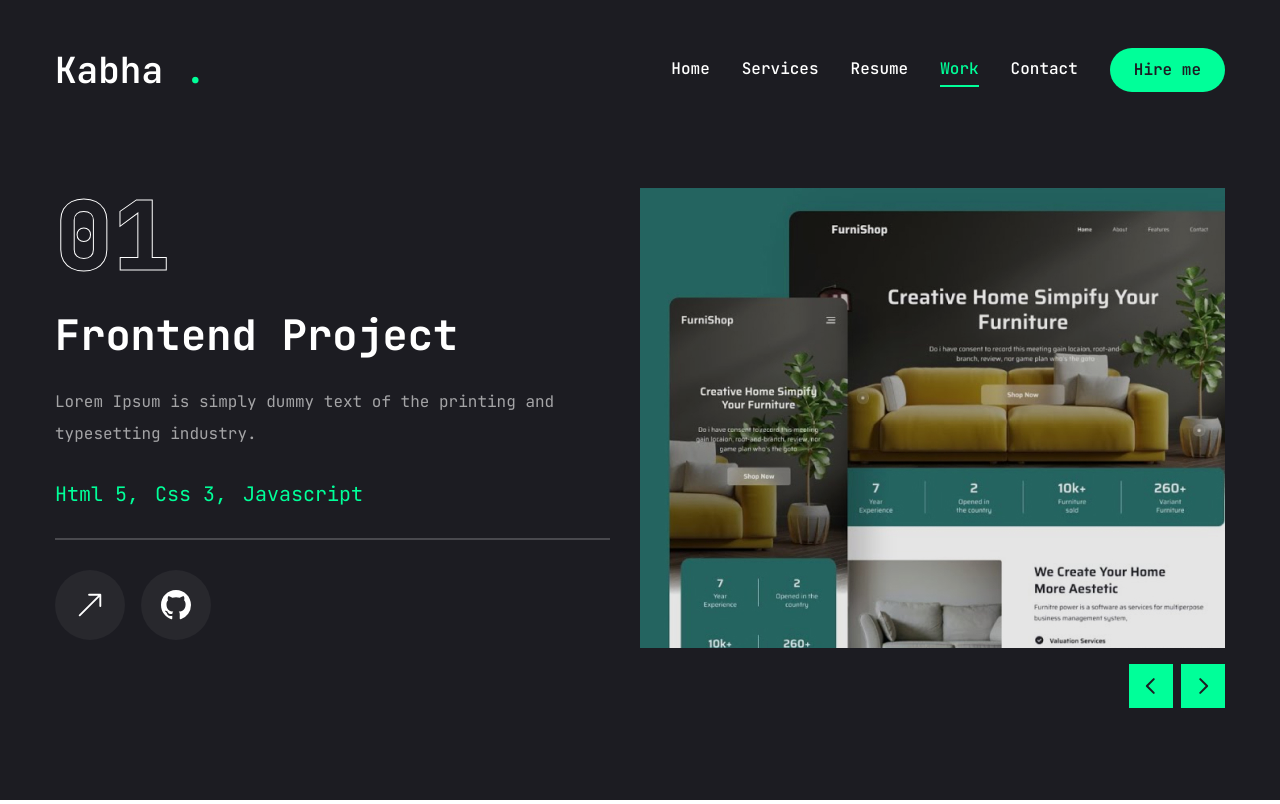
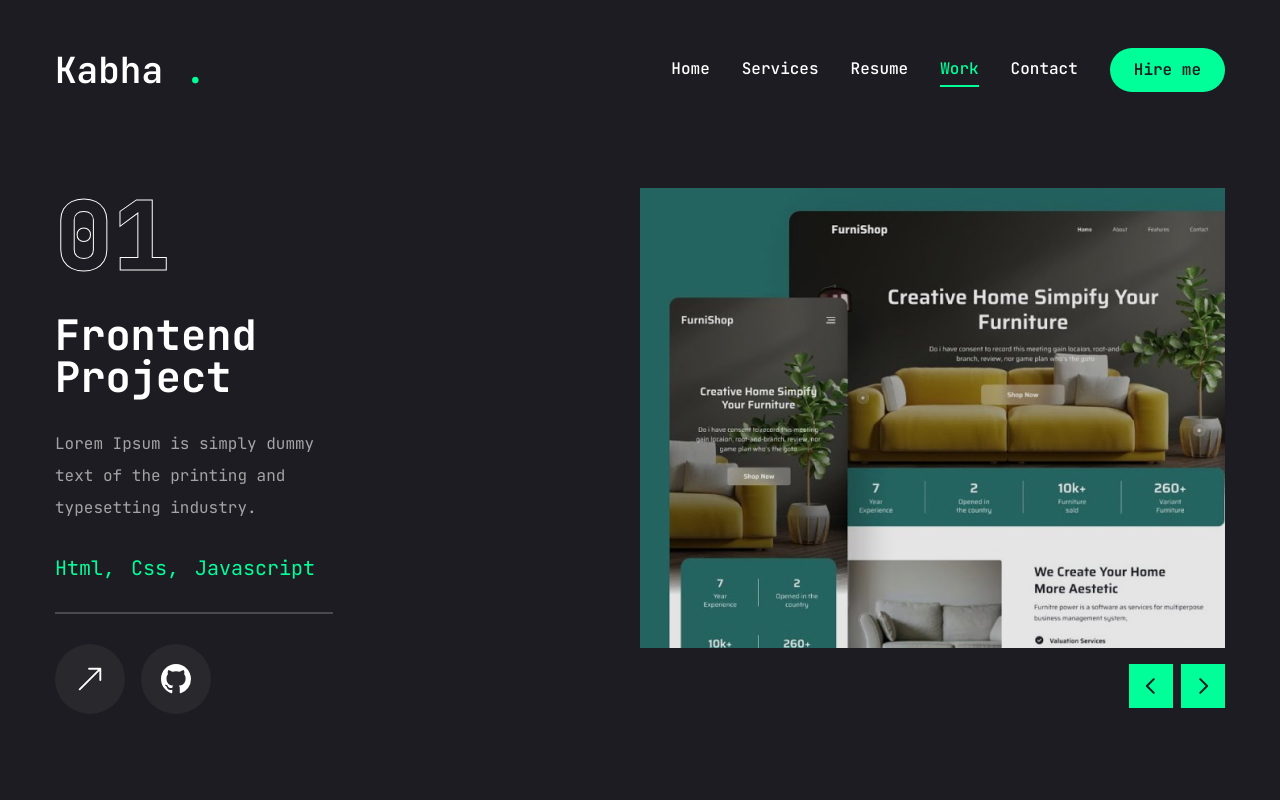
Before and after one commit to kabhamo/Portfolio, a Next.js app: page /work in a window 1280 px wide. Built offline with nearby package versions, Linux system fonts and the light colour scheme.

Commit message:
add: small changes - work page

```diff
--- /dev/null
+++ b/src/app/components/WorkComponents/RightWorkDetails.tsx
@@ -0,0 +1,53 @@
+import React from 'react'
+import { ProjectType } from '@/app/utils/types'
+import { EnumLinkType } from '@/app/utils/enums'
+import LiveLink from './LiveLink'
+
+type Props = {
+    project: ProjectType
+}
+
+const RightWorkDetails = ({ project }: Props) => {
+    return (
+        <div className="w-full xl:w-[50%] xl:h-[460px] flex flex-col xl:justify-between order-2 xl:order-none">
+            <div className="flex flex-col gap-[30px] h-[50%]">
+                {/* outline num */}
+                <div className="text-8xl leading-none font-extrabold text-transparent text-outline">
+                    {project.num}
+                </div>
+                {/* project category */}
+                <h2 className="text-[42px] font-bold leading-none text-white group-hover:text-accent transition-all duration-500 capitalize">
+                    {project.category} project
+                </h2>
+                {/* project description */}
+                <p className="text-white/60">{project.description}</p>
+
+                {/* stack */}
+                <ul className="flex gap-4">
+                    {project.stack.map((item, index) => {
+                        return (
+                            <li key={index} className="text-xl text-accent">
+                                {item.name}
+                                {index !== project.stack.length - 1 && ','}
+                            </li>
+                        )
+                    })}
+                </ul>
+                {/* border */}
+                <div className="border border-white/20"></div>
+                {/* buttons */}
+                <div className="flex items-center gap-4">
+                    {/* Live project button */}
+                    <LiveLink type={EnumLinkType.Live} link={project.live} />
+                    {/* github project button */}
+                    <LiveLink
+                        type={EnumLinkType.Github}
+                        link={project.github}
+                    />
+                </div>
+            </div>
+        </div>
+    )
+}
+
+export default RightWorkDetails
--- a/src/app/components/WorkComponents/WorkSliderBtns.tsx
+++ b/src/app/components/WorkComponents/WorkSliderBtns.tsx
@@ -1,7 +1,7 @@
-"use client";
+'use client'
 
-import { useSwiper } from "swiper/react";
-import { PiCaretLeftBold, PiCaretRightBold } from "react-icons/pi"
+import { useSwiper } from 'swiper/react'
+import { PiCaretLeftBold, PiCaretRightBold } from 'react-icons/pi'
 
 type Props = {
     containerStyles: string
--- a/src/app/utils/constants.ts
+++ b/src/app/utils/constants.ts
@@ -203,7 +203,7 @@ export const projects = [
         title: 'project 1',
         description:
             'Lorem Ipsum is simply dummy text of the printing and typesetting industry.',
-        stack: [{ name: 'Html 5' }, { name: 'Css 3' }, { name: 'Javascript' }],
+        stack: [{ name: 'Html' }, { name: 'Css' }, { name: 'Javascript' }],
         image: '/assets/work/thumb1.png',
         live: '',
         github: '',
--- /dev/null
+++ b/src/app/utils/types.ts
@@ -0,0 +1,13 @@
+interface StackType {
+    name: string
+}
+export interface ProjectType {
+    num: string
+    category: string
+    title: string
+    description: string
+    stack: StackType[]
+    image: string
+    live: string
+    github: string
+}
--- a/src/app/work/page.tsx
+++ b/src/app/work/page.tsx
@@ -3,15 +3,16 @@ import { motion } from 'framer-motion'
 import React, { useState } from 'react'
 
 import { Swiper, SwiperSlide, SwiperProps } from 'swiper/react'
-import { Swiper as SwiperCore } from 'swiper';
+import { Swiper as SwiperCore } from 'swiper'
 import 'swiper/css'
 
 import { projects } from '../utils/constants'
 import Link from 'next/link'
 import LiveLink from '../components/WorkComponents/LiveLink'
 import { EnumLinkType } from '../utils/enums'
-import Image from 'next/image';
-import WorkSliderBtns from '@/app/components/WorkComponents/WorkSliderBtns';
+import Image from 'next/image'
+import WorkSliderBtns from '@/app/components/WorkComponents/WorkSliderBtns'
+import RightWorkDetails from '@/app/components/WorkComponents/RightWorkDetails'
 const Work = () => {
     const [project, setProject] = useState(projects[0])
 
@@ -25,81 +26,37 @@ const Work = () => {
     return (
         <motion.section
             initial={{ opacity: 0 }}
-            animate={{ opacity: 1, transition: { delay: 2, duration: 0.4, ease: "easeIn" } }}
+            animate={{
+                opacity: 1,
+                transition: { delay: 2, duration: 0.4, ease: 'easeIn' },
+            }}
             className="min-h-[80vh] flex flex-col justify-center py-12 xl:px-0"
         >
             <div className="container mx-auto">
                 <div className="flex flex-col xl:flex-row xl:gap-[30px]">
                     <div className="w-full xl:w-[50%] xl:h-[460px] flex flex-col xl:justify-between order-2 xl:order-none">
-                        <div className='flex flex-col gap-[30px] h-[50%]'>
-                            {/* outline num */}
-                            <div className="text-8xl leading-none font-extrabold text-transparent text-outline">
-                                {project.num}
-                            </div>
-                            {/* project category */}
-                            <h2 className="text-[42px] font-bold leading-none text-white group-hover:text-accent transition-all duration-500 capitalize">
-                                {project.category} project
-                            </h2>
-                            {/* project description */}
-                            <p className="text-white/60">
-                                {project.description}
-                            </p>
-
-                            {/* stack */}
-                            <ul className="flex gap-4">
-                                {project.stack.map((item, index) => {
-                                    return (
-                                        <li
-                                            key={index}
-                                            className="text-xl text-accent"
-                                        >
-                                            {item.name}
-                                            {index !==
-                                                project.stack.length - 1 && ','}
-                                        </li>
-                                    )
-                                })}
-                            </ul>
-                            {/* border */}
-                            <div className="border border-white/20"></div>
-                            {/* buttons */}
-                            <div className='flex items-center gap-4'>
-                                {/* Live project button */}
-                                <LiveLink
-                                    type={EnumLinkType.Live}
-                                    link={project.live}
-                                />
-                                {/* github project button */}
-                                <LiveLink
-                                    type={EnumLinkType.Github}
-                                    link={project.github}
-                                />
-                            </div>
-                        </div>
+                        <RightWorkDetails project={project} />
                     </div>
                     <div className="w-full xl:w-[50%]">
                         <Swiper
                             spaceBetween={30}
                             slidesPerView={1}
-                            className='xl:h-[520px] mb-12'
+                            className="xl:h-[520px] mb-12"
                             onSlideChange={handleSlideChange}
                         >
                             {projects.map((project, index) => {
                                 return (
-                                    <SwiperSlide
-                                        key={index}
-                                        className='w-full'
-                                    >
-                                        <div className='h-[460px] relative group flex justify-center items-center bg-pink-50/20'>
+                                    <SwiperSlide key={index} className="w-full">
+                                        <div className="h-[460px] relative group flex justify-center items-center bg-pink-50/20">
                                             {/* overlay */}
-                                            <div className='absolute top-0 bottom-0 w-full h-full bg-black/10 z-10'></div>
+                                            <div className="absolute top-0 bottom-0 w-full h-full bg-black/10 z-10"></div>
                                             {/* iamge */}
-                                            <div className='relative w-full h-full'>
+                                            <div className="relative w-full h-full">
                                                 <Image
                                                     src={project.image}
                                                     fill
-                                                    className='object-cover'
-                                                    alt='thumb'
+                                                    className="object-cover"
+                                                    alt="thumb"
                                                     quality={100}
                                                 />
                                             </div>
@@ -109,11 +66,10 @@ const Work = () => {
                             })}
                             {/* slider buttons */}
                             <WorkSliderBtns
-                                containerStyles='flex gap-2 absolute right-0 bottom-[calc(50%_-_22px)] xl:bottom-0 z-20 w-full justify-between xl:w-max xl:justify-none'
-                                btnStyles='bg-accent hover:bg-accent-hover text-primary text-[22px] w-[44px] h-[44px] flex justify-center items-center transition-all'
-                                iconStyles=''
+                                containerStyles="flex gap-2 absolute right-0 bottom-[calc(50%_-_22px)] xl:bottom-0 z-20 w-full justify-between xl:w-max xl:justify-none"
+                                btnStyles="bg-accent hover:bg-accent-hover text-primary text-[22px] w-[44px] h-[44px] flex justify-center items-center transition-all"
+                                iconStyles=""
                             />
-
                         </Swiper>
                     </div>
                 </div>
```
